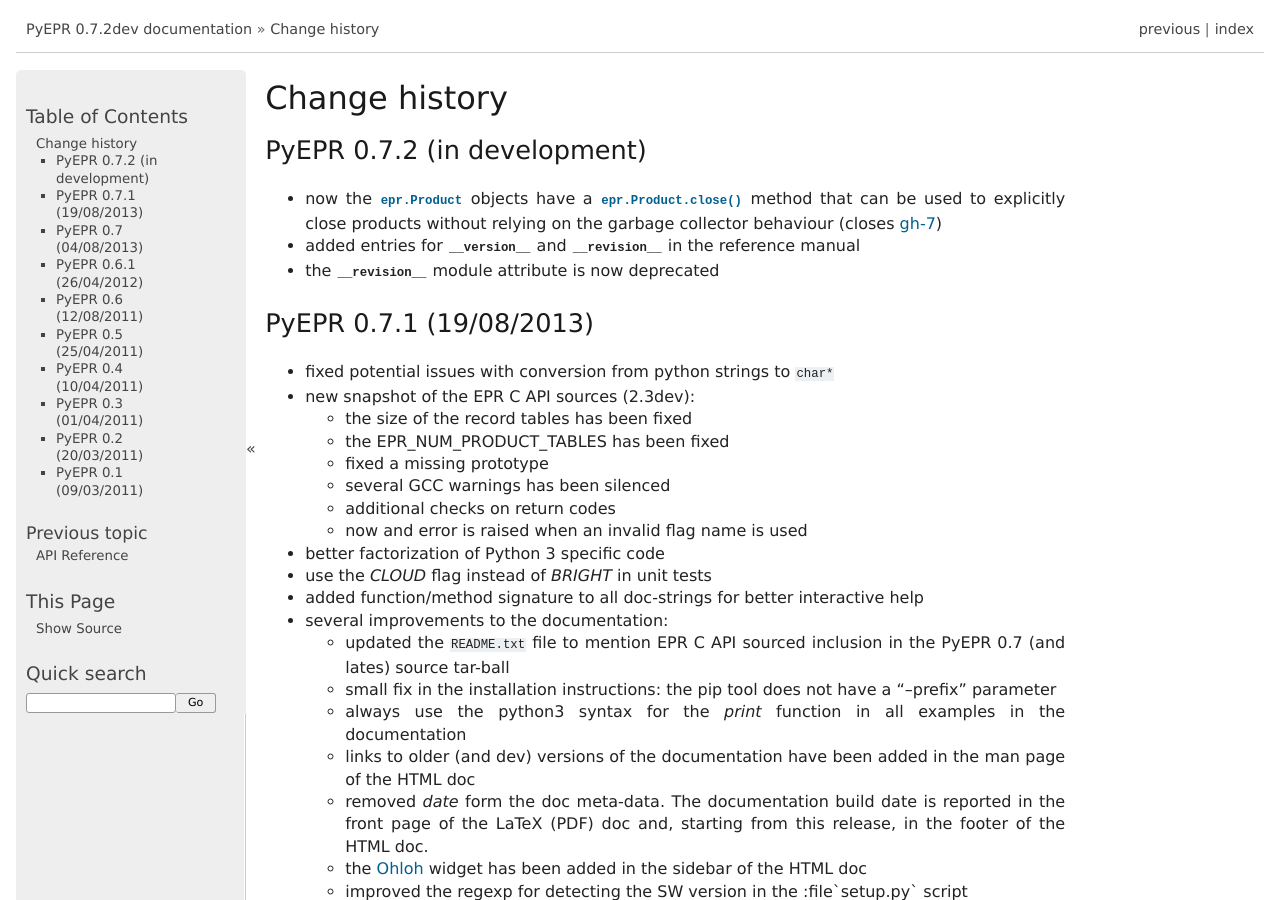
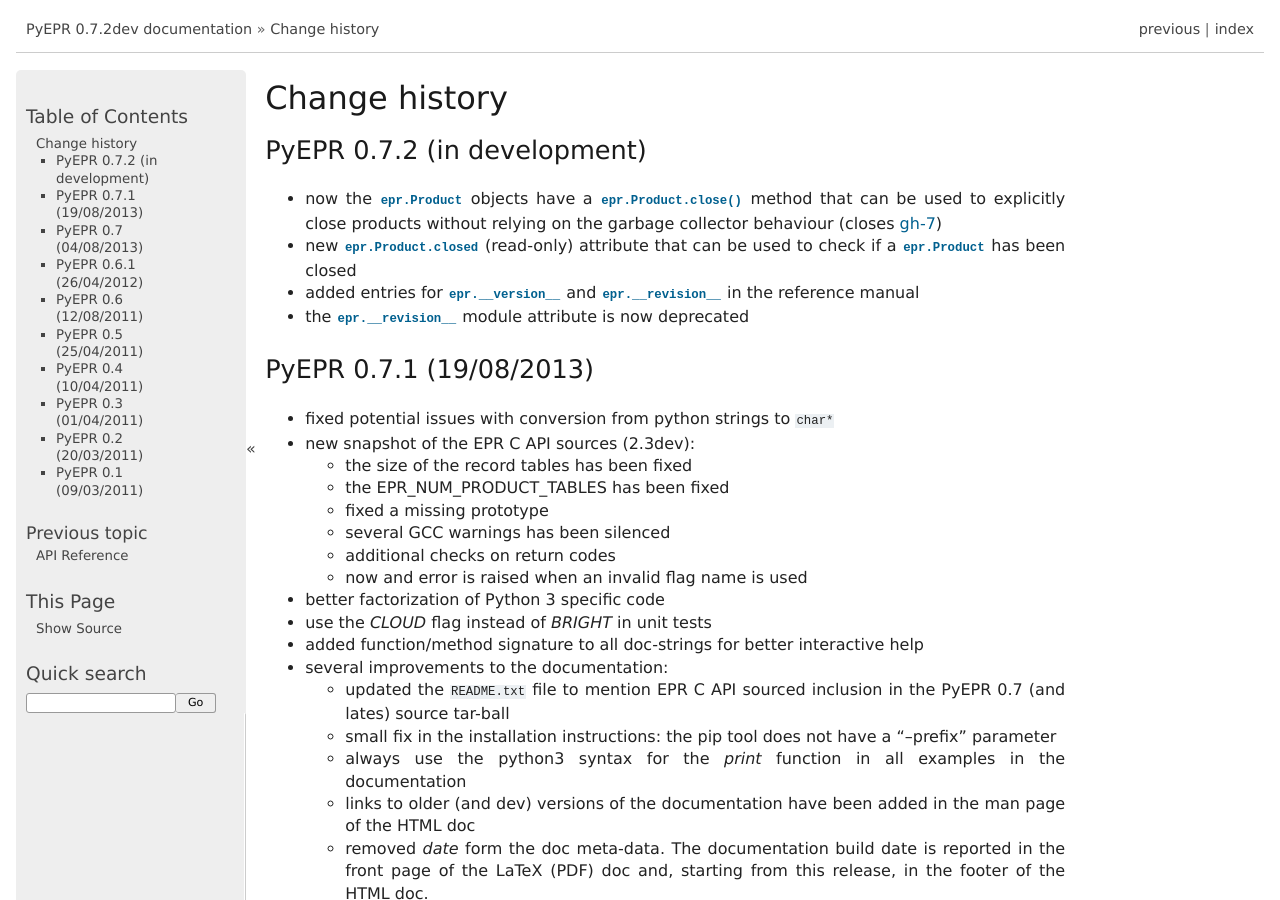
Before and after one commit to avalentino/pyepr, a Sphinx documentation site: the page built from doc/NEWS.txt, in a window 1280 px wide and 900 px high. Built offline with Sphinx 7.4.7, drawn with Linux system fonts in a browser that asks for light colours; formulas are drawn with MathJax 3.

Commit message:
New closed attribute for Product objects

```diff
--- a/doc/NEWS.txt
+++ b/doc/NEWS.txt
@@ -8,9 +8,11 @@ PyEPR 0.7.2 (in development)
 * now the :class:`epr.Product` objects have a :meth:`epr.Product.close`
   method that can be used to explicitly close products without relying
   on the garbage collector behaviour (closes :issue:`7`)
-* added entries for :data:`__version__` and :data:`__revision__` in the
-  reference manual
-* the :data:`__revision__` module attribute is now deprecated
+* new :attr:`epr.Product.closed` (read-only) attribute that can be used to
+  check if a :class:`epr.Product` has been closed
+* added entries for :data:`epr.__version__` and :data:`epr.__revision__` in
+  the reference manual
+* the :data:`epr.__revision__` module attribute is now deprecated
 
 
 PyEPR 0.7.1 (19/08/2013)
--- a/doc/reference.txt
+++ b/doc/reference.txt
@@ -214,6 +214,11 @@ Product
 
       the following methods are part of the *high level* Python API and
       do not have any correspondent function in the C API.
+
+   .. attribute:: closed
+
+      True if the :class:`Product` is closed.
+
 
    .. method:: get_dataset_names
 
```
Also changed, not shown: 2 other files.
